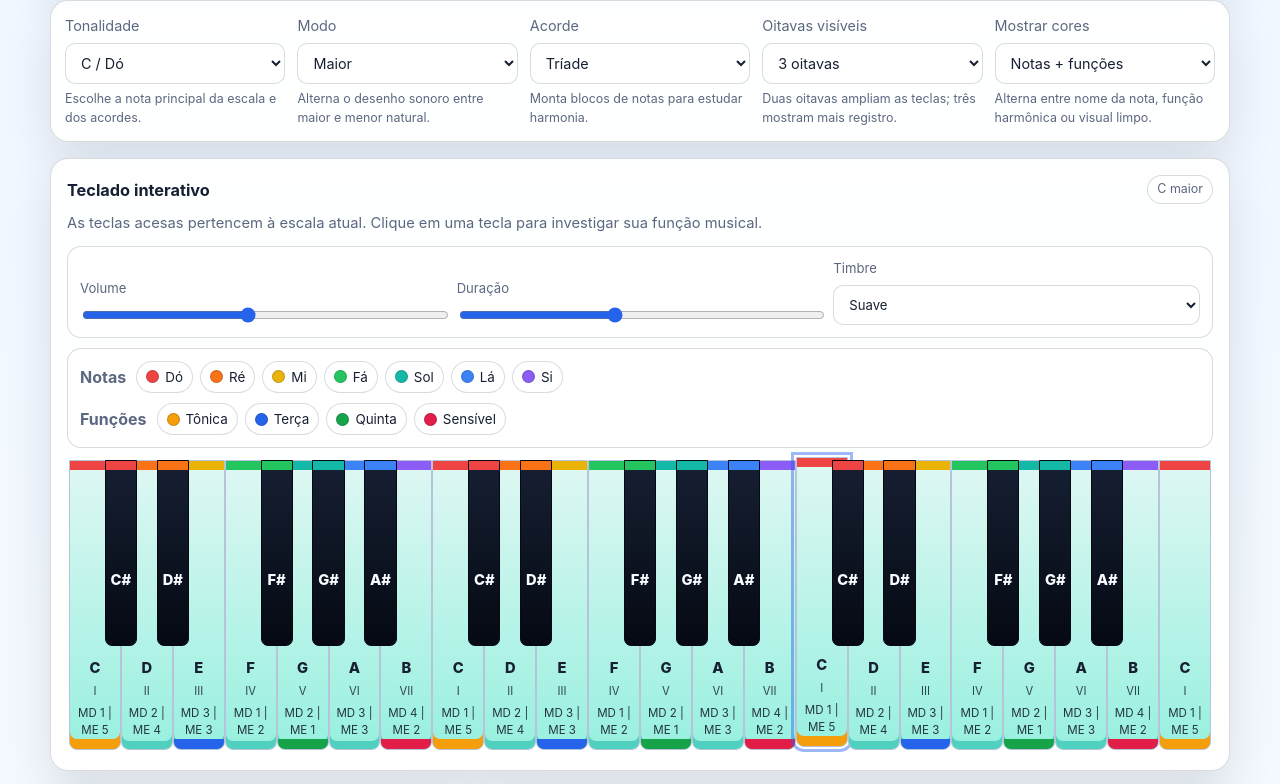
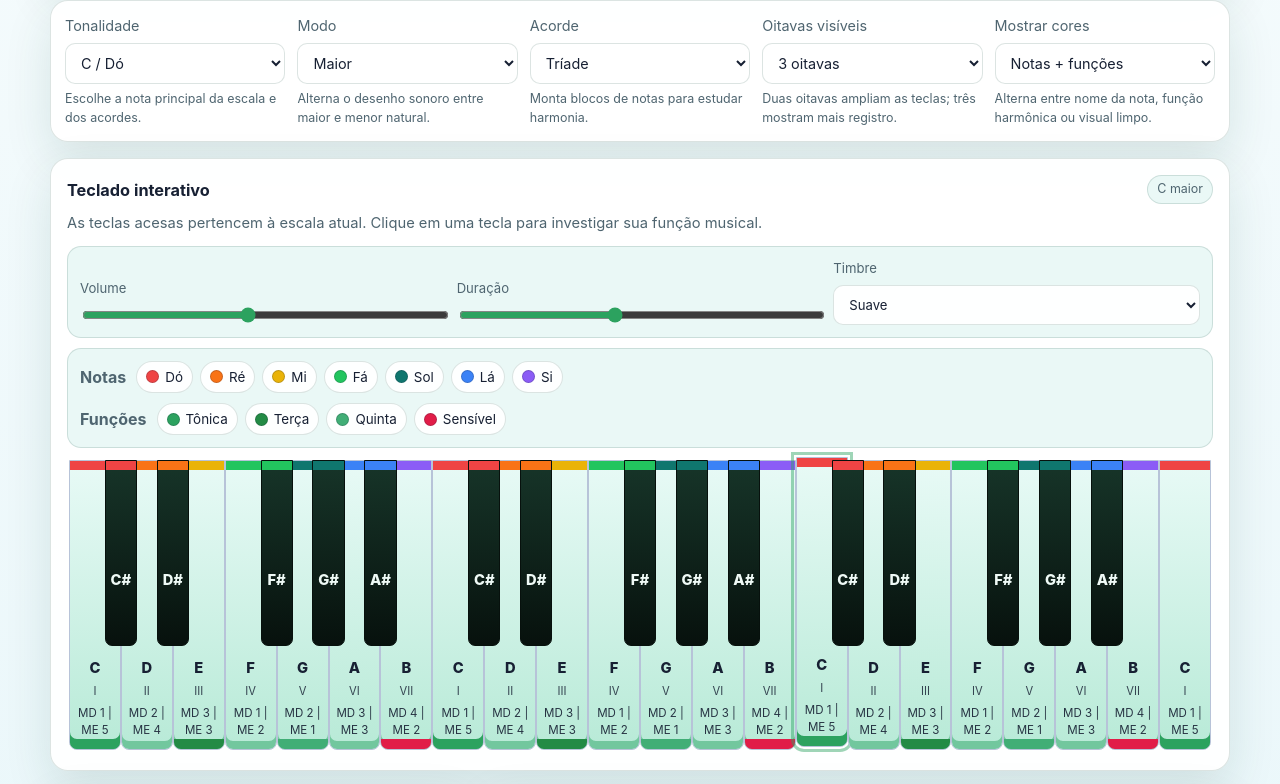
Before and after one commit to caetanoronan/piano-e-teclado, a plain HTML site: page index.html in a window 1280 px wide. Shown: the part 380-1164 px from the top of the page. Drawn offline with Linux system fonts and the light colour scheme.

Commit message:
Ajustar paleta BuGn no piano e teclado

```diff
--- a/index.html
+++ b/index.html
@@ -3,7 +3,7 @@
 <head>
   <meta charset="utf-8" />
   <meta name="viewport" content="width=device-width, initial-scale=1" />
-  <meta name="theme-color" content="#2563eb" />
+  <meta name="theme-color" content="#2ca25f" />
   <meta name="application-name" content="Mapa Base do Piano" />
   <meta name="apple-mobile-web-app-capable" content="yes" />
   <meta name="apple-mobile-web-app-title" content="Mapa do Piano" />
@@ -14,46 +14,46 @@
   <title>Mapa Base do Piano e Teclado</title>
   <style>
     :root {
-      --bg: #eef6ff;
-      --bg-2: #f8fbff;
-      --surface: rgba(255, 255, 255, 0.92);
-      --surface-2: rgba(255, 255, 255, 0.78);
+      --bg: #f7fcfd;
+      --bg-2: #e5f5f9;
+      --surface: rgba(255, 255, 255, 0.95);
+      --surface-2: rgba(230, 247, 244, 0.82);
       --ink: #172033;
-      --muted: #5c6880;
-      --line: rgba(23, 32, 51, 0.16);
-      --accent: #2563eb;
-      --accent-2: #14b8a6;
-      --accent-3: #f59e0b;
+      --muted: #4f6570;
+      --line: rgba(38, 87, 78, 0.16);
+      --accent: #2ca25f;
+      --accent-2: #41ae76;
+      --accent-3: #99d8c9;
       --danger: #be123c;
       --note-do: #ef4444;
       --note-re: #f97316;
       --note-mi: #eab308;
       --note-fa: #22c55e;
-      --note-sol: #14b8a6;
+      --note-sol: #0f766e;
       --note-la: #3b82f6;
       --note-si: #8b5cf6;
-      --fn-tonic: #f59e0b;
-      --fn-third: #2563eb;
-      --fn-fifth: #16a34a;
+      --fn-tonic: #2ca25f;
+      --fn-third: #238b45;
+      --fn-fifth: #41ae76;
       --fn-leading: #e11d48;
-      --shadow: 0 18px 48px rgba(23, 32, 51, 0.12);
+      --shadow: 0 18px 48px rgba(19, 75, 58, 0.12);
       --radius: 18px;
       color-scheme: light;
     }
 
     html[data-theme="dark"] {
-      --bg: #101827;
-      --bg-2: #172033;
-      --surface: rgba(27, 39, 61, 0.94);
-      --surface-2: rgba(34, 49, 76, 0.78);
-      --ink: #f3f7ff;
-      --muted: #c4d0e4;
-      --line: rgba(220, 232, 255, 0.2);
-      --accent: #60a5fa;
-      --accent-2: #2dd4bf;
-      --accent-3: #fbbf24;
+      --bg: #0f1f1a;
+      --bg-2: #173329;
+      --surface: rgba(22, 44, 37, 0.95);
+      --surface-2: rgba(31, 63, 53, 0.82);
+      --ink: #effaf6;
+      --muted: #bedaca;
+      --line: rgba(177, 224, 208, 0.2);
+      --accent: #66c2a4;
+      --accent-2: #41ae76;
+      --accent-3: #99d8c9;
       --danger: #fb7185;
-      --shadow: 0 18px 48px rgba(0, 0, 0, 0.38);
+      --shadow: 0 18px 48px rgba(0, 0, 0, 0.34);
       color-scheme: dark;
     }
 
@@ -131,7 +131,7 @@
 
     .button.primary {
       background: var(--accent);
-      color: white;
+      color: #06281a;
       border-color: transparent;
     }
 
@@ -140,7 +140,7 @@
     }
 
     .button:focus-visible, select:focus-visible, input:focus-visible, .key:focus-visible {
-      outline: 3px solid color-mix(in srgb, var(--accent) 42%, transparent);
+      outline: 3px solid color-mix(in srgb, var(--accent) 46%, transparent);
       outline-offset: 2px;
     }
 
@@ -337,7 +337,7 @@
     .key.white {
       flex: 0 0 calc(100% / var(--white-count));
       height: 100%;
-      background: linear-gradient(180deg, #fff, #eef3fb);
+      background: linear-gradient(180deg, #ffffff, #edf8f6);
       border-radius: 0 0 8px 8px;
       z-index: 1;
     }
@@ -347,22 +347,22 @@
       top: 0;
       width: calc(62% / var(--white-count));
       height: 64%;
-      background: linear-gradient(180deg, #162033, #050912);
-      border-color: #050912;
-      color: #f8fbff;
+      background: linear-gradient(180deg, #173529, #07110d);
+      border-color: #07110d;
+      color: #effaf6;
       border-radius: 0 0 7px 7px;
       z-index: 2;
       padding-bottom: 10px;
     }
 
     .key.active {
-      background: linear-gradient(180deg, #dff7f3, #98f0df);
-      box-shadow: inset 0 -8px 0 color-mix(in srgb, var(--accent-2) 55%, transparent);
+      background: linear-gradient(180deg, #e8faf6, #b8ead7);
+      box-shadow: inset 0 -8px 0 color-mix(in srgb, var(--accent-2) 58%, transparent);
     }
 
     .key.black.active {
-      background: linear-gradient(180deg, #2563eb, #173a88);
-      box-shadow: inset 0 -8px 0 rgba(20, 184, 166, 0.7);
+      background: linear-gradient(180deg, #0f5132, #123b2a);
+      box-shadow: inset 0 -8px 0 rgba(153, 216, 201, 0.72);
     }
 
     .key.root {
@@ -510,7 +510,7 @@
     .bar {
       height: 100%;
       width: 0%;
-      background: linear-gradient(90deg, var(--accent), var(--accent-2));
+      background: linear-gradient(90deg, var(--accent), var(--accent-2), var(--accent-3));
     }
 
     .actions {
```
Also changed, not shown: relatorio.html (+28 -28 lines), manifest.webmanifest.
